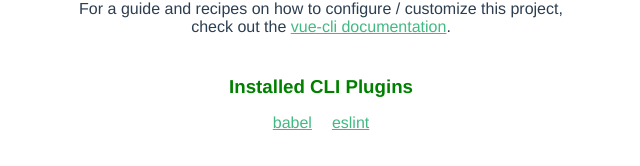
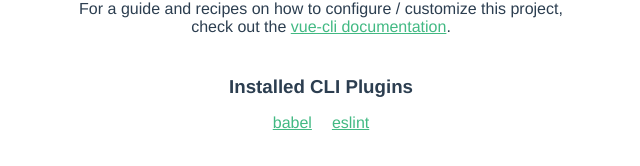
Before and after one commit to Mz1006/vue3-eslint, a Vue app: page / in a window 1280 px wide. Shown: the part 353-519 px from the top of the page, without its empty margins (319-959 px from the left). Built offline with nearby package versions, Linux system fonts and the light colour scheme.

Commit message:
修改规则

```diff
--- a/src/components/HelloWorld.vue
+++ b/src/components/HelloWorld.vue
@@ -33,9 +33,9 @@
 <script>
 export default {
   name: 'HelloWorld',
-  props: {
-    msg: String,
-  },
+  // props: {
+  //   msg: String,
+  // },
 }
 </script>
 
@@ -43,7 +43,7 @@ export default {
 <style lang="scss" scoped>
 h3 {
   margin: 40px 0 0;
-	color: green;
+	// color: $pink;
 }
 ul {
   list-style-type: none;
```
Also changed, not shown: .eslintrc.js.
